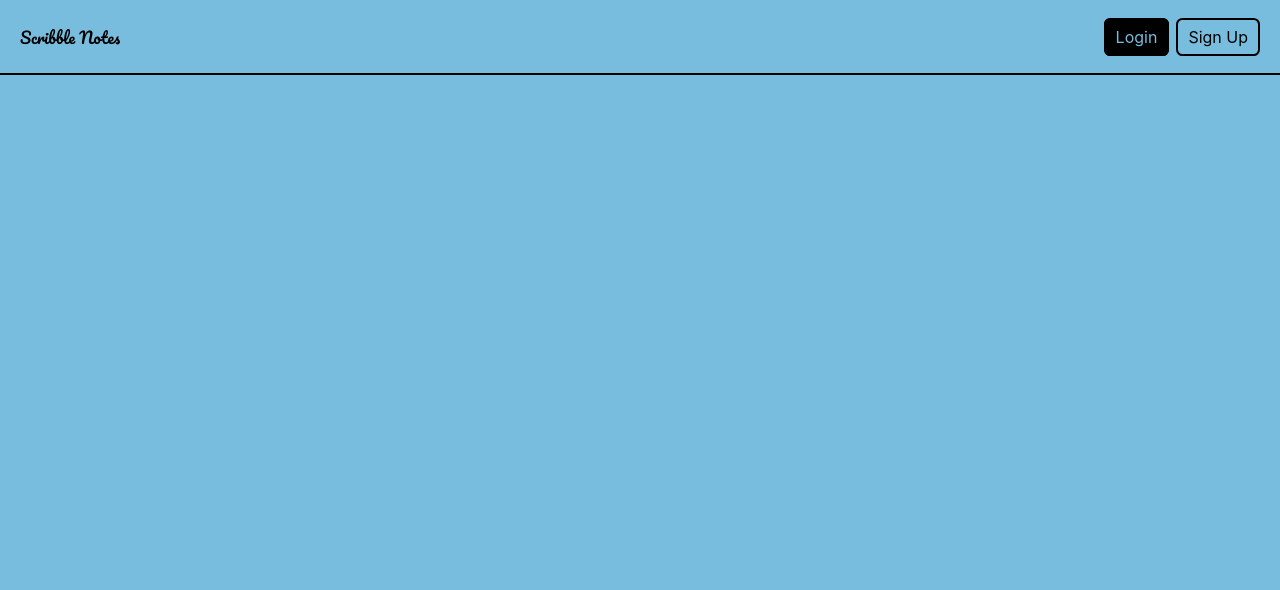
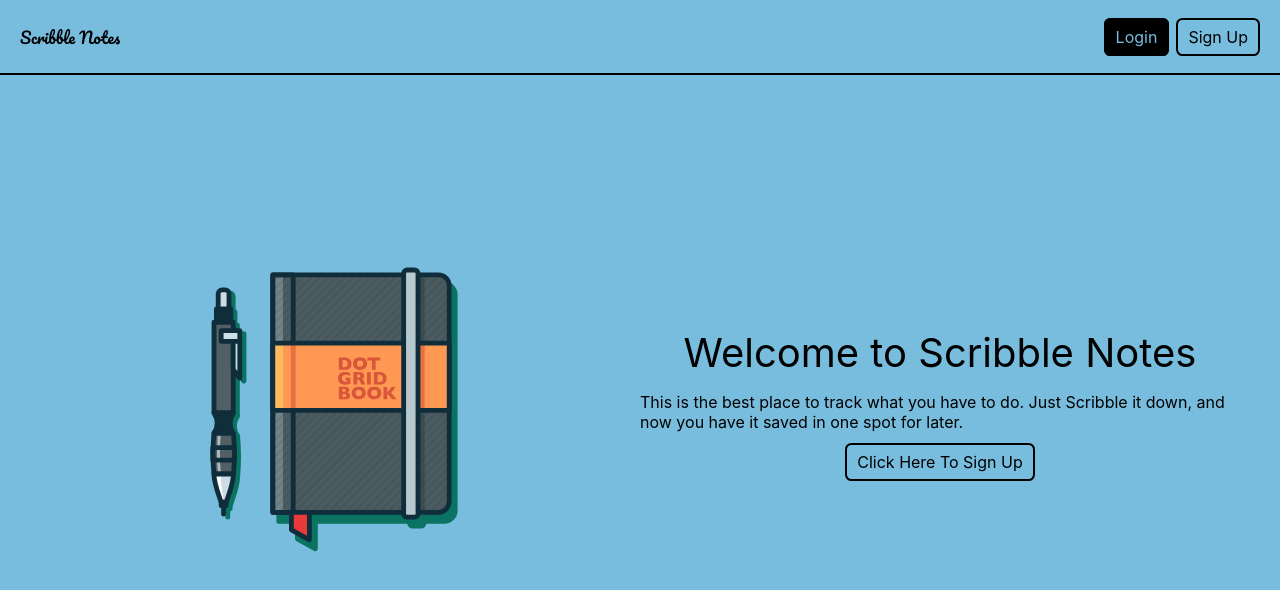
Before and after one commit to brandhawa99/Task_List, a React (Create React App) app: page / in a window 1280 px wide. Shown: the top 590 px of the page. Built offline with nearby package versions, Linux system fonts and the light colour scheme.

Commit message:
added router

```diff
--- a/src/index.tsx
+++ b/src/index.tsx
@@ -2,12 +2,28 @@ import React from 'react';
 import ReactDOM from 'react-dom/client';
 import './index.css';
 import App from './App';
+import LandingPage from './pages/LandingPage/LandingPage';
+import { createBrowserRouter, RouterProvider,Route, createRoutesFromElements } from 'react-router-dom';
+import ErrorPage from './pages/ErrorPage/ErrorPage';
+import Login from './pages/Login/Login';
 
+const router = createBrowserRouter(
+  createRoutesFromElements(
+  <Route>
+    <Route element={<App />}>
+      <Route path='/' element={<LandingPage />} />
+    </Route>
+    <Route path="/login" element={<Login/>}/>
+
+  </Route>
+  )
+
+)
 const root = ReactDOM.createRoot(
   document.getElementById('root') as HTMLElement
 );
 root.render(
   <React.StrictMode>
-    <App />
+    <RouterProvider router={router} />
   </React.StrictMode>
 );
```
